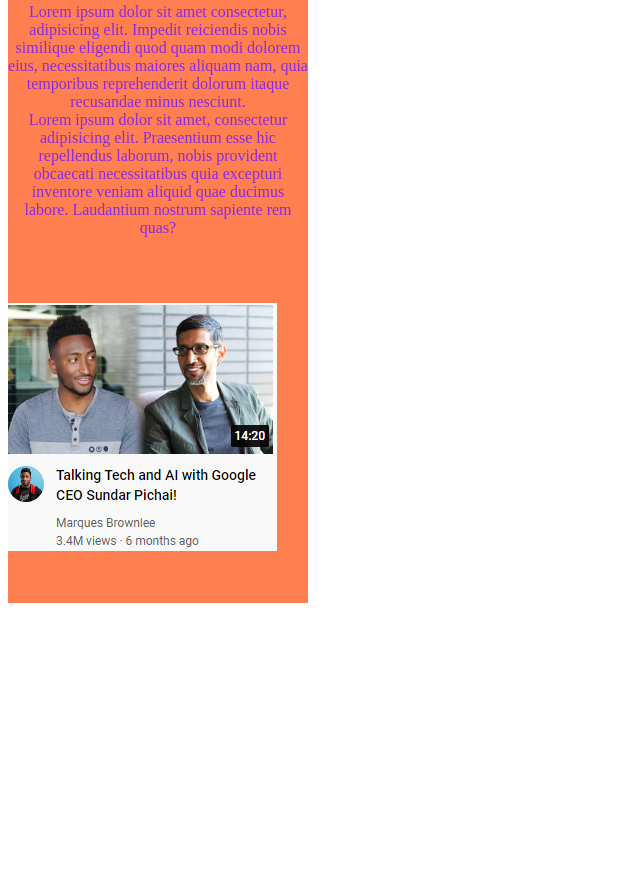
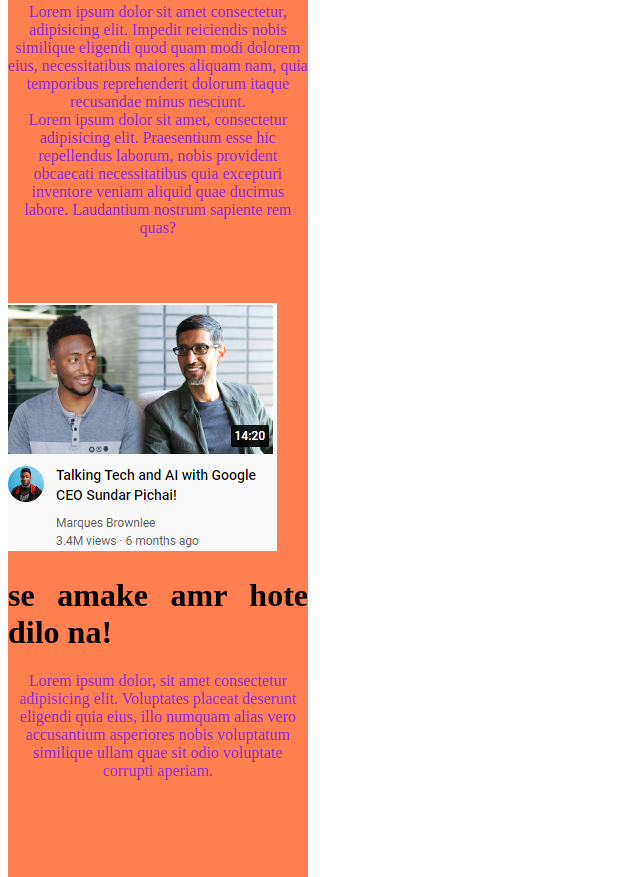
Before and after one commit to Sohelkhan24/my-hablu, a plain HTML site: page index.html in a window 1280 px wide. Shown: the part 698-1575 px from the top of the page, without its empty margins (0-640 px from the left). Before the commit the page ends 1301 px from the top, so only its background shows below. Drawn offline with Linux system fonts and the light colour scheme.

Commit message:
seventh web

```diff
--- a/index.html
+++ b/index.html
@@ -33,5 +33,11 @@
     <div>
         <img src="image/Capture.PNG"
     </div>
+    <div>
+        <h1>
+            se amake amr hote dilo na!
+        </h1>
+        <p>Lorem ipsum dolor, sit amet consectetur adipisicing elit. Voluptates placeat deserunt eligendi quia eius, illo numquam alias vero accusantium asperiores nobis voluptatum similique ullam quae sit odio voluptate corrupti aperiam.</p>
+    </div>
 </body>
 </html>
```
